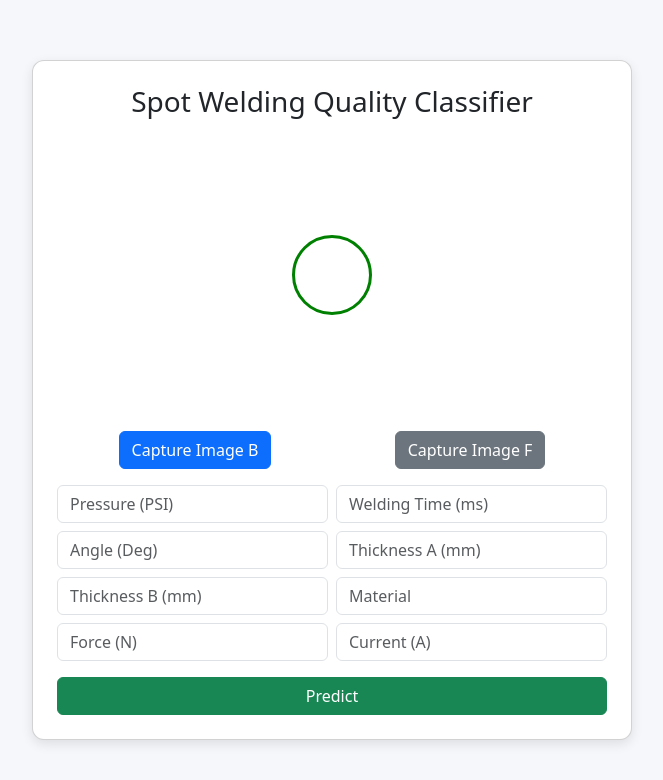
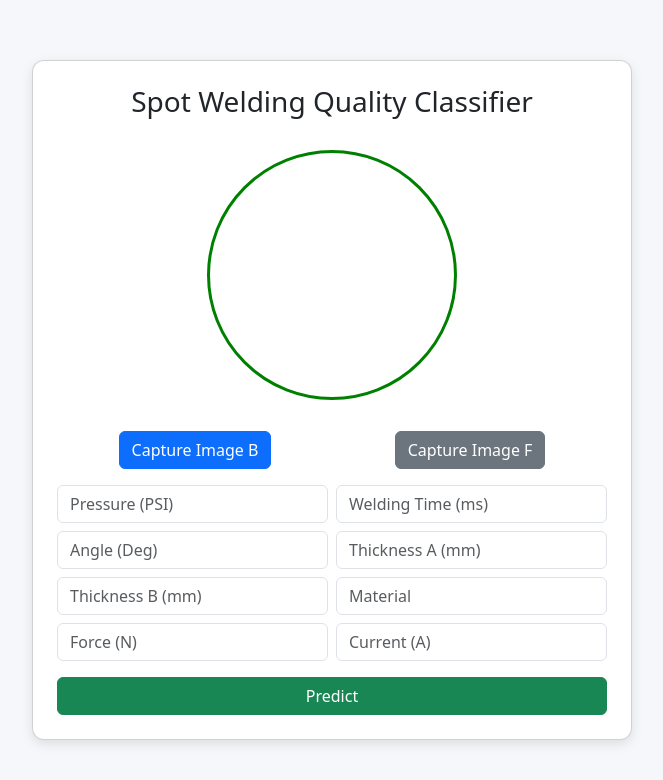
Before and after one commit to hosseindzahmatkesh/SpotWelding_AI_webapp, a Flask app: page / in a window 1280 px wide. Shown: the top 780 px of the page, without its empty margins (308-971 px from the left). Run offline with Flask 3, Linux system fonts and the light colour scheme.

Commit message:
Add circle mask, spinner, and result icons to welding app

```diff
--- a/templates/index.html
+++ b/templates/index.html
@@ -28,8 +28,8 @@
       transform: translate(-50%, -50%);
       border: 3px solid green;
       border-radius: 50%;
-      width: 80px;
-      height: 80px;
+      width: 250px;
+      height: 250px;
       pointer-events: none;
     }
     #resultIcon {
```
